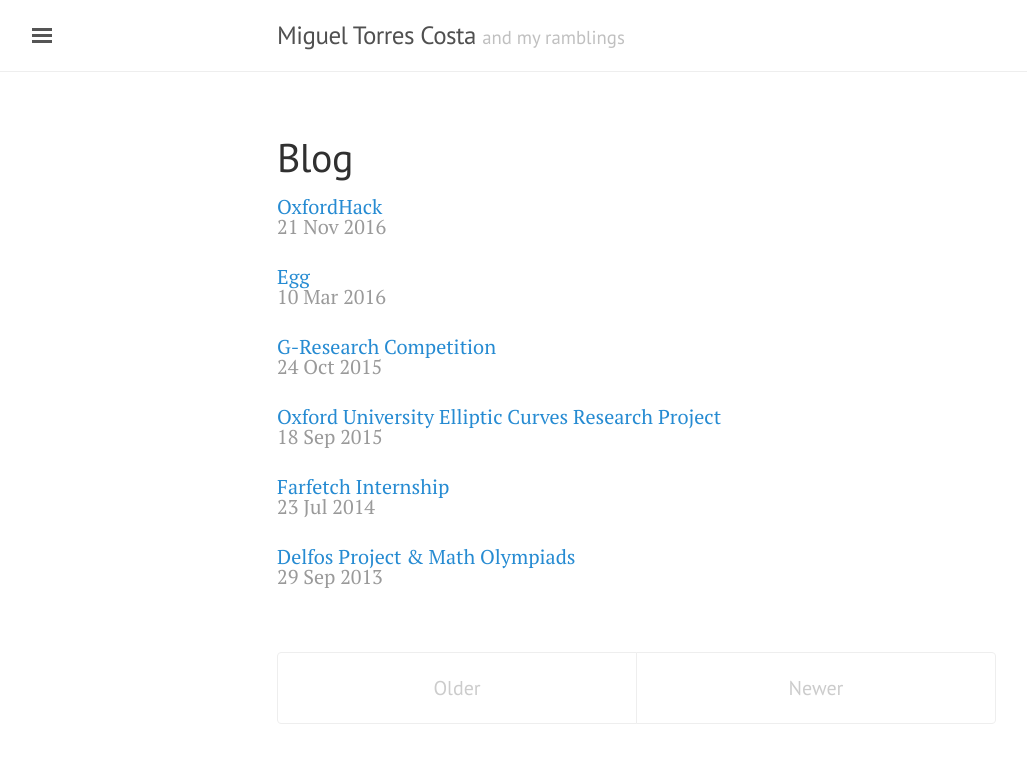
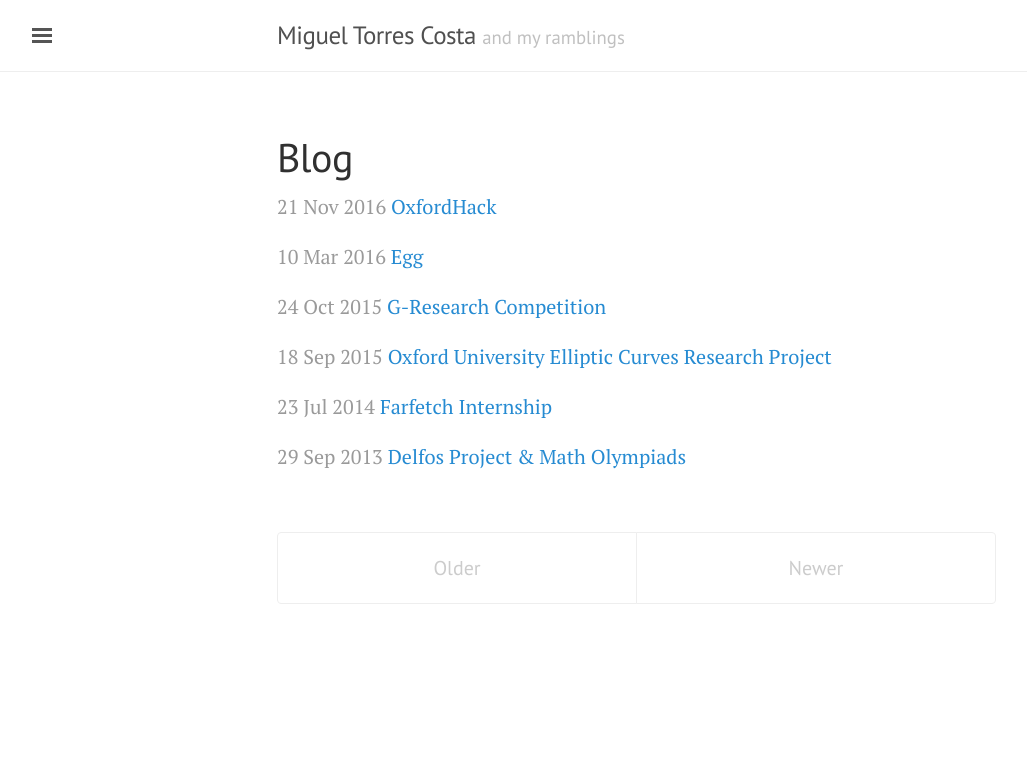
Before and after one commit to migueltorrescosta/migueltorrescosta.github.io, a Jekyll site: the page built from index.html, in a window 1280 px wide. Shown: the top 763 px of the page, without its empty margins (3-1030 px from the left). Built offline with Jekyll 4.4.1, drawn with Linux system fonts in a browser that asks for light colours; nearby versions of some CDN libraries; the list of posts is cut into pages by our own code.

Commit message:
Changed the way post date is shown (Now there's a more compact view)

```diff
--- a/_includes/sidebar.html
+++ b/_includes/sidebar.html
@@ -39,7 +39,8 @@
 
 
   <div class="sidebar-item">
-
+  Get in touch via:
+    <p>
     <div id="contact-list" style="text-align: left">
       <a href="https://github.com/{{ site.author.github}}">
         <span class="fa-stack fa-lg">
--- a/index.html
+++ b/index.html
@@ -9,10 +9,11 @@ title: Blog
 
 <div class="posts">
   {% for post in paginator.posts %}
+    <p>
+    <span class="post-date">{{ post.date | date_to_string }}</span>
     <a href="{{ site.baseurl }}{{ post.url }}">
         {{ post.title }}
     </a>
-    <span class="post-date">{{ post.date | date_to_string }}</span>
   {% endfor %}
 </div>
 
--- a/public/css/lanyon.css
+++ b/public/css/lanyon.css
@@ -325,9 +325,9 @@ a.sidebar-nav-item:focus {
 
 /* Meta data line below post title */
 .post-date {
-  display: block;
+  display: inline;
   margin-top: -.5rem;
-  margin-bottom: 1rem;
+  margin-bottom: 0rem;
   color: #9a9a9a;
 }
 
```
